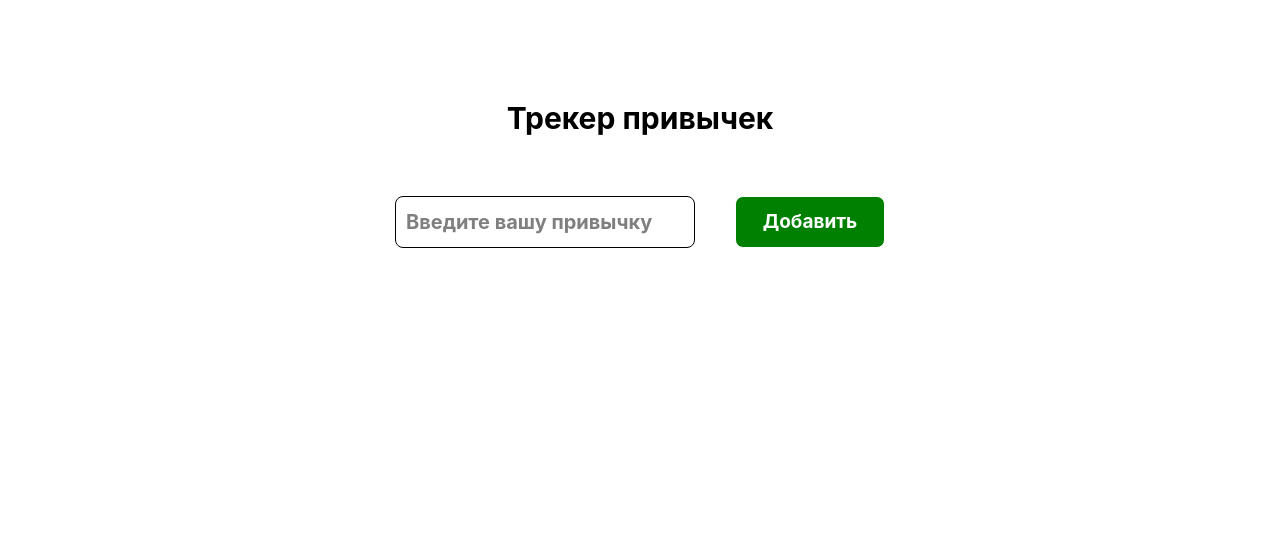
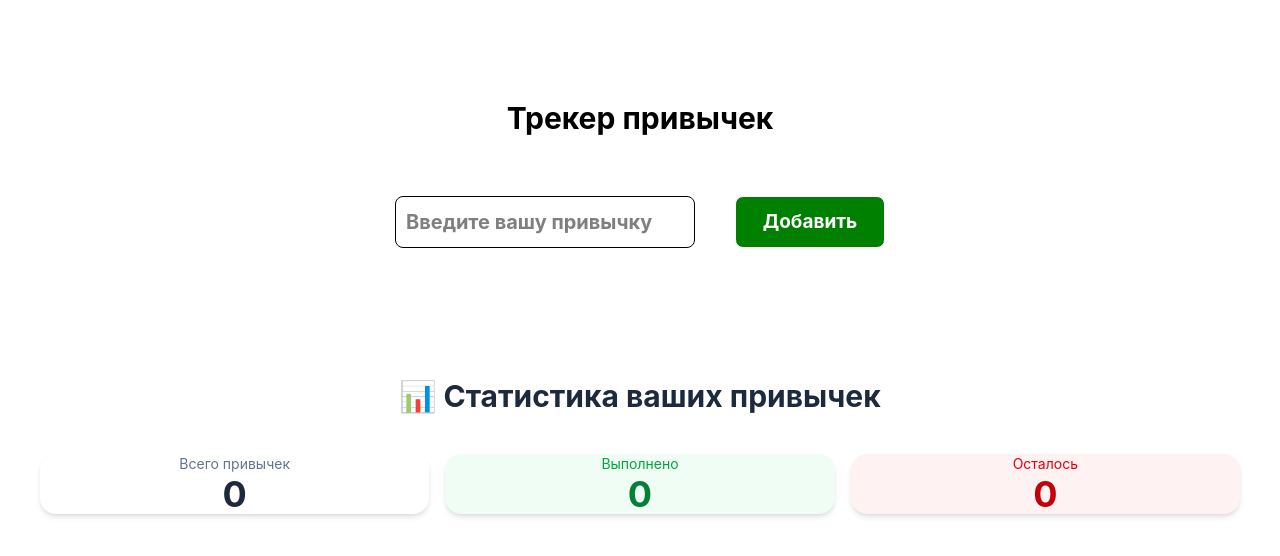
Before and after one commit to legenda0123red-sys/react-practise, a React (Vite) app: page / in a window 1280 px wide. Shown: the top 556 px of the page. Built offline with nearby package versions, Linux system fonts and the light colour scheme.

Commit message:
tracker-habit update

```diff
--- a/src/Habit-Tracker/HabitForm/HabitForm.jsx
+++ b/src/Habit-Tracker/HabitForm/HabitForm.jsx
@@ -1,4 +1,5 @@
-import { useState } from "react";
+import { useEffect, useState } from "react";
+import { HabitStatic } from "../HabitStatic/HabitStatic";
 function HabitForm() {
   const [message, setMessage] = useState({
     text: "",
@@ -10,14 +11,14 @@ function HabitForm() {
   function showMessage(text, color = "green") {
     setMessage({ text, color });
     setTimeout(() => {
-        setMessage({text: '', color: ''})
-    }, 2000)
+      setMessage({ text: "", color: "" });
+    }, 2000);
   }
 
   const addHabit = () => {
-    if(!habit.trim()) {
-        showMessage('Ошибка, поле ввода пустое!', 'red')
-        return
+    if (!habit.trim()) {
+      showMessage("Ошибка, поле ввода пустое!", "red");
+      return;
     }
 
     const newHabit = {
@@ -27,15 +28,41 @@ function HabitForm() {
     };
 
     setHabits([...habits, newHabit]);
-    showMessage('Успешно добавлено!')
-    setHabit('');
-    console.log(habits);
+    showMessage("Успешно добавлено!");
+    setHabit("");
+  };
 
+
+  useEffect(() => {
+  const savedHabits = localStorage.getItem("habits");
+
+  if (savedHabits) {
+    setHabits(JSON.parse(savedHabits));
+  }
+}, []);
+
+  useEffect(() => {
+      localStorage.setItem('habits', JSON.stringify(habits))
+  }, [habits])
+
+  const delHabit = (id) => {
+    const filterHabit = habits.filter((el) => el.id !== id);
+    setHabits(filterHabit);
   };
-  const delHabit = (id) => {
-    const filterHabit = habits.filter((el) => el.id !== id)
-    setHabits(filterHabit)
+  const FinishHabit = (id) => {
+    const updatedHabits = habits.map((item) => {
+      if (item.id === id) {
+        return {
+          ...item,
+          completed: !item.completed,
+        };
       }
+
+      return item;
+    });
+
+    setHabits(updatedHabits);
+  };
   return (
     <>
       <div className="container">
@@ -49,23 +76,49 @@ function HabitForm() {
               value={habit}
               onChange={(e) => setHabit(e.target.value)}
             />
-          <button className="border w-37.5 rounded-lg bg-[green] text-white text-[19px] font-bold" onClick={addHabit}>Добавить</button>
+            <button
+              className="border w-37.5 rounded-lg bg-[green] text-white text-[19px] font-bold"
+              onClick={addHabit}
+            >
+              Добавить
+            </button>
           </div>
-          <p className="text-2xl font-bold" style={{color: message.color}}>{message.text}</p>
+          <p className="text-2xl font-bold" style={{ color: message.color }}>
+            {message.text}
+          </p>
         </div>
         <div className="habits flex flex-col items-center gap-5">
           {habits.map((item) => {
-                return(
+            return (
               <>
-                    <div  key={item.id} className="habit flex gap-5 items-center">
-                        <input className="w-9 h-9" type="checkbox" name="" id="" checked={item.completed}/>
-                        <p className="text-2xl font-bold">{item.text}</p>
-                        <button className="border w-15  hover:bg-green-500"  onClick={() => delHabit(item.id)}>❌</button>
+                <div key={item.id} className="habit flex gap-5 items-center">
+                  <input
+                    className="w-9 h-9"
+                    type="checkbox"
+                    name=""
+                    id=""
+                    onChange={() => FinishHabit(item.id)}
+                    checked={item.completed}
+                  />
+
+                  <p
+                    className={`text-2xl font-bold ${item.completed ? "line-through decoration-4" : ""}`}
+                  >
+                    {item.text}
+                  </p>
+
+                  <button
+                    className="border w-15  hover:bg-green-500"
+                    onClick={() => delHabit(item.id)}
+                  >
+                    ❌
+                  </button>
                 </div>
               </>
-                )
+            );
           })}
         </div>
+        <HabitStatic habits={habits}/>
       </div>
     </>
   );
--- /dev/null
+++ b/src/Habit-Tracker/HabitStatic/HabitStatic.jsx
@@ -0,0 +1,32 @@
+export const HabitStatic = ({habits}) => {
+    return(
+        <>
+       <h1 className="mb-8 text-center text-3xl font-bold text-slate-800">
+  📊 Статистика ваших привычек
+</h1>
+
+<div className="controler grid gap-4 md:grid-cols-3">
+  <div className="rounded-2xl bg-white p-6 text-center shadow-md transition hover:-translate-y-1 hover:shadow-xl">
+    <p className="text-sm text-slate-500">Всего привычек</p>
+    <p className="mt-2 text-4xl font-bold text-slate-800">
+      {habits.length}
+    </p>
+  </div>
+
+  <div className="rounded-2xl bg-green-50 p-6 text-center shadow-md transition hover:-translate-y-1 hover:shadow-xl">
+    <p className="text-sm text-green-600">Выполнено</p>
+    <p className="mt-2 text-4xl font-bold text-green-700">
+      {habits.filter((item) => item.completed).length}
+    </p>
+  </div>
+
+  <div className="rounded-2xl bg-red-50 p-6 text-center shadow-md transition hover:-translate-y-1 hover:shadow-xl">
+    <p className="text-sm text-red-600">Осталось</p>
+    <p className="mt-2 text-4xl font-bold text-red-700">
+      {habits.filter((item) => !item.completed).length}
+    </p>
+  </div>
+</div>
+        </>
+    )
+}
--- a/src/index.css
+++ b/src/index.css
@@ -25,11 +25,16 @@ body {
 margin-top: 30px;
 }
 
+.controler{
+  margin-top: 40px;
+}
+
 .text input{
   padding: 10px;
 }
 .habits{
   margin-top: 50px;
+  margin-bottom: 50px;
 }
 .bgTheme{
   background: #000;
```
Lines whose indentation alone changed are shown as unchanged.
